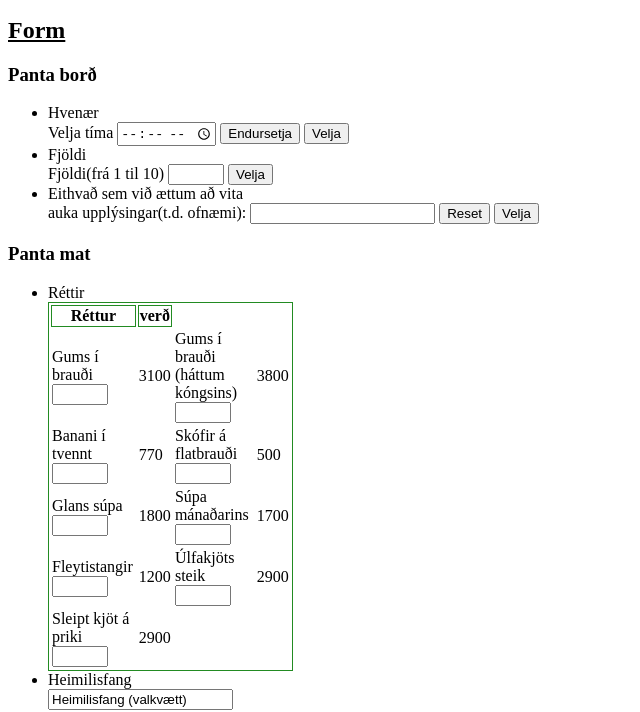
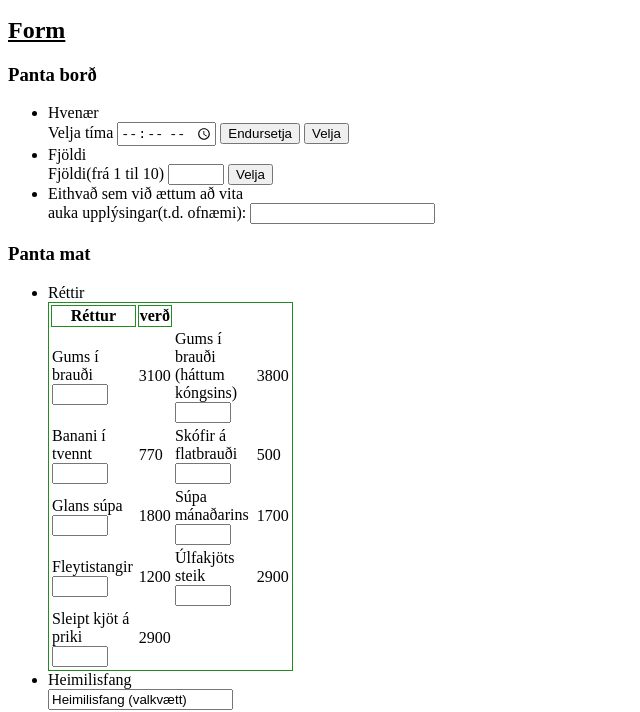
Before and after one commit to forriddAri/vefforritun1, a plain HTML site: page verkefni2/sidur/pontun.html in a window 1280 px wide. Shown: the part 101-813 px from the top of the page, without its empty margins (0-640 px from the left). Drawn offline with Linux system fonts and the light colour scheme.

```diff
--- a/verkefni2/sidur/pontun.html
+++ b/verkefni2/sidur/pontun.html
@@ -27,8 +27,7 @@
             <li>Eithvað sem við ættum að vita</li>
             <label for="auka"> auka upplýsingar(t.d. ofnæmi):</label>
             <input type="text" name="auka" id="auka">
-            <input type="reset" value="Reset">
-            <input type="submit" value="Velja">
+
         </ul>
         <h3><b>Panta mat</b></h3>
         <ul>
```
